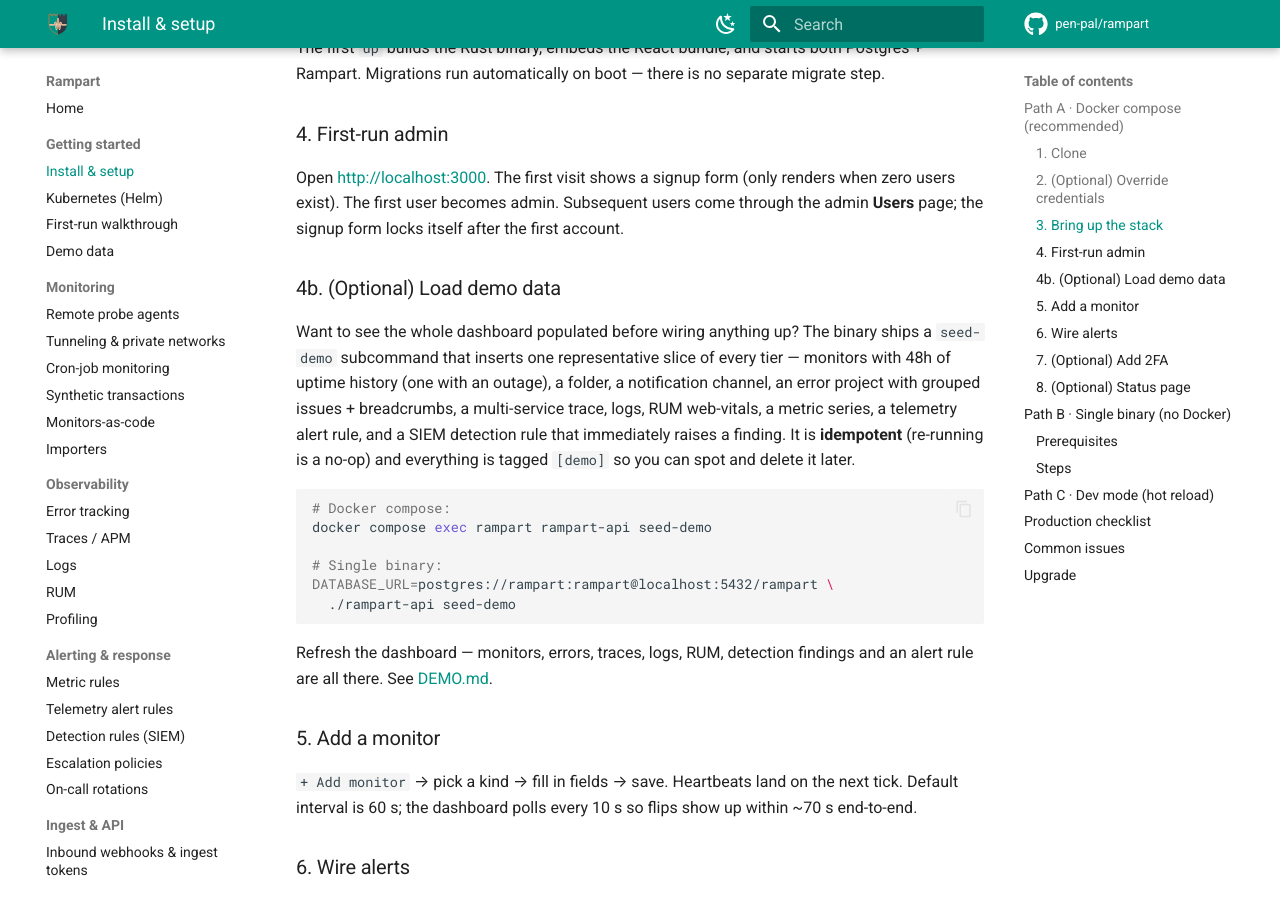
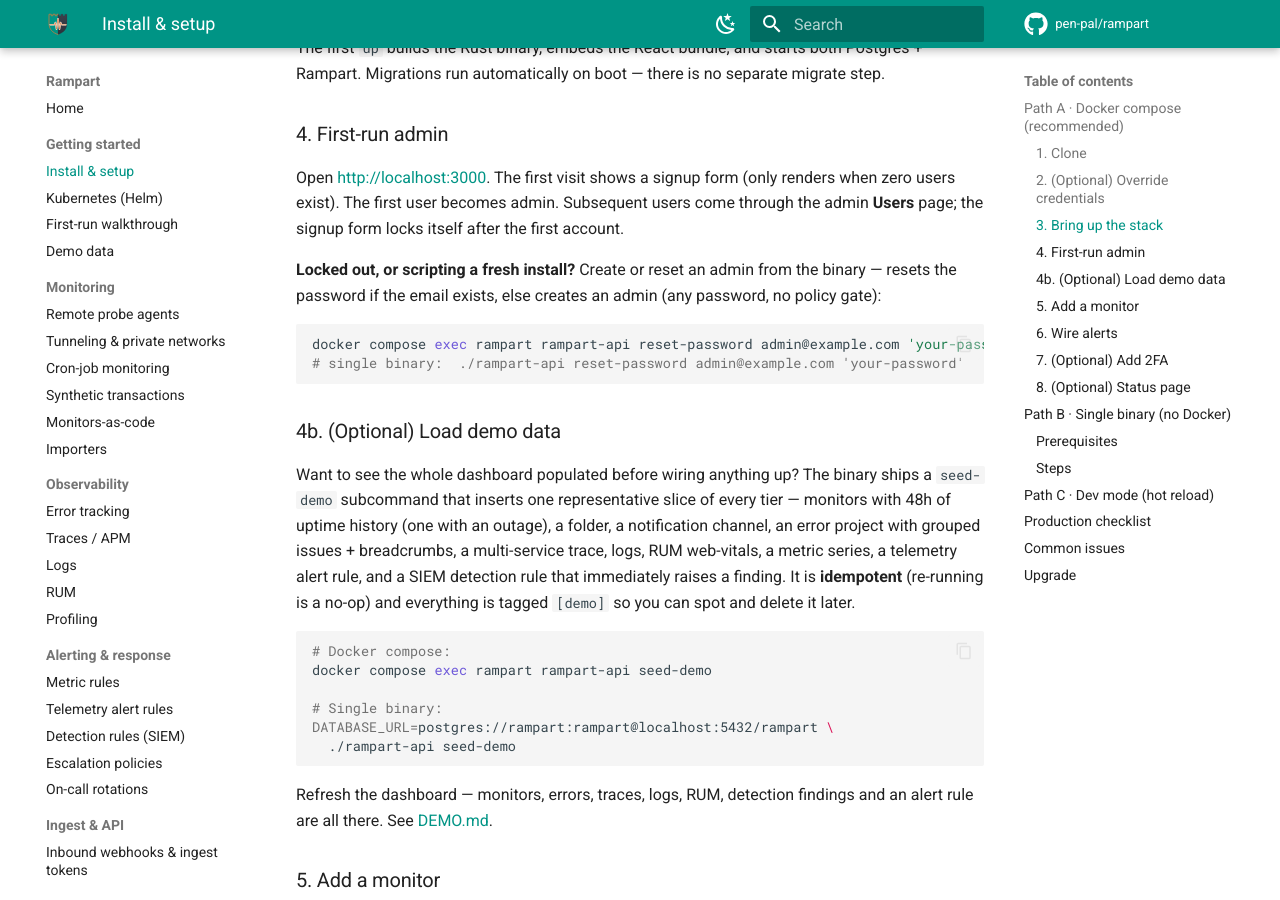
Before and after one commit to pen-pal/rampart, an MkDocs documentation site: the page built from docs/SETUP.md, in a window 1280 px wide and 900 px high, scrolled down 902 px. Built offline with MkDocs 1.6.1 and Material for MkDocs 9.7.7, drawn with Linux system fonts in a browser that asks for light colours; comment, search, counter and statistics services are not loaded.

Commit message:
docs: reset-password + custom demo admin creds

````diff
--- a/docs/SETUP.md
+++ b/docs/SETUP.md
@@ -48,6 +48,15 @@
 (only renders when zero users exist). The first user becomes admin.
 Subsequent users come through the admin **Users** page; the signup
 form locks itself after the first account.
+
+**Locked out, or scripting a fresh install?** Create or reset an admin from the
+binary — resets the password if the email exists, else creates an admin (any
+password, no policy gate):
+
+```bash
+docker compose exec rampart rampart-api reset-password admin@example.com 'your-password'
+# single binary:  ./rampart-api reset-password admin@example.com 'your-password'
+```
 
 ### 4b. (Optional) Load demo data
 
````
Also changed, not shown: CHANGELOG.md (+10 -0 lines).
